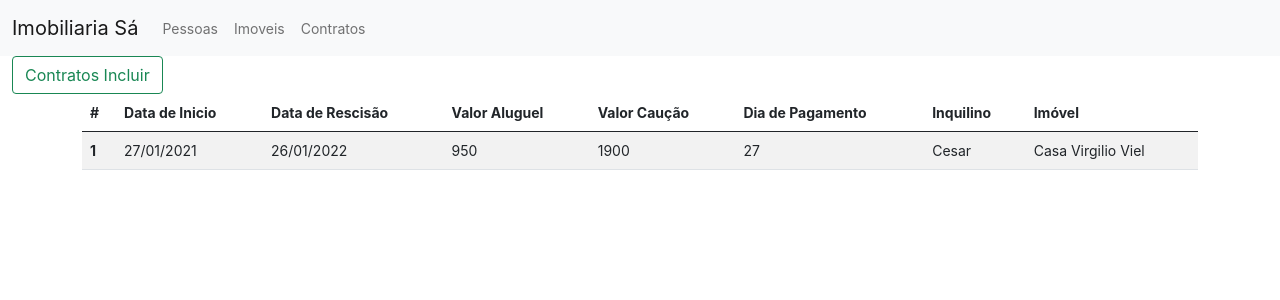
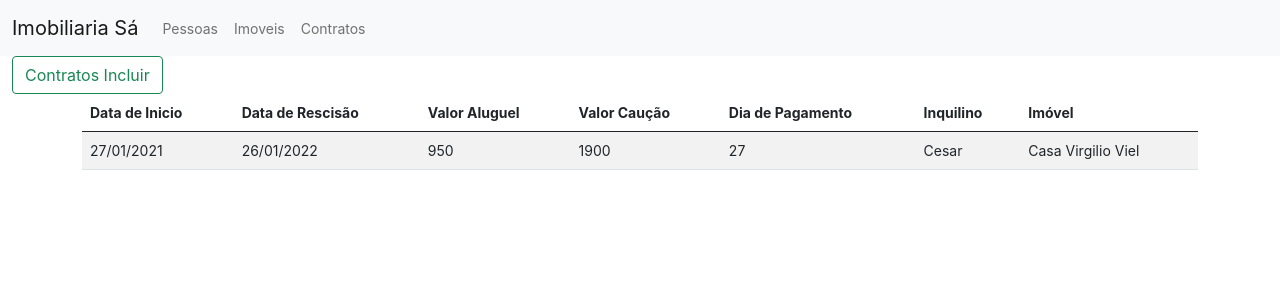
Before and after one commit to cclebber/imobiliaria-sa-front, an Angular app: page /contratos in a window 1280 px wide. Shown: the top 300 px of the page. Built offline with nearby package versions, Linux system fonts and the light colour scheme.

Commit message:
alteração tabelas

```diff
--- a/src/app/contratos/contratos.component.html
+++ b/src/app/contratos/contratos.component.html
@@ -9,7 +9,6 @@
     <table class="table table-striped">
         <thead>
           <tr>
-            <th scope="col">#</th>
             <th scope="col">Data de Inicio</th>
             <th scope="col">Data de Rescisão</th>
             <th scope="col">Valor Aluguel</th>
@@ -21,7 +20,6 @@
         </thead>
         <tbody>
           <tr>
-            <th scope="row">1</th>
             <td>27/01/2021</td>
             <td>26/01/2022</td>
             <td>950</td>
--- a/src/app/imoveis/imoveis.component.html
+++ b/src/app/imoveis/imoveis.component.html
@@ -9,7 +9,6 @@
     <table class="table table-striped">
         <thead>
           <tr>
-            <th scope="col">#</th>
             <th scope="col">Endereço</th>
             <th scope="col">CEP</th>
             <th scope="col">Valor Aluguel</th>
@@ -19,7 +18,6 @@
         </thead>
         <tbody>
           <tr>
-            <th scope="row">1</th>
             <td>Rua Noel Rosa nº372, Pq. Virgilio Viel, Sumaré-SP </td>
             <td>13175613</td>
             <td>950</td>
--- a/src/app/pessoas/pessoas.component.html
+++ b/src/app/pessoas/pessoas.component.html
@@ -9,7 +9,6 @@
   <table class="table table-striped">
       <thead>
         <tr>
-          <th scope="col">#</th>
           <th scope="col">Nome</th>
           <th scope="col">CPF</th>
           <th scope="col">Data de nascimento</th>
@@ -20,7 +19,6 @@
       </thead>
       <tbody>
         <tr>
-          <th scope="row">1</th>
           <td>Cesar Gautama Pereira Sá </td>
           <td>44136365896</td>
           <td>19/09/1998</td>
```
